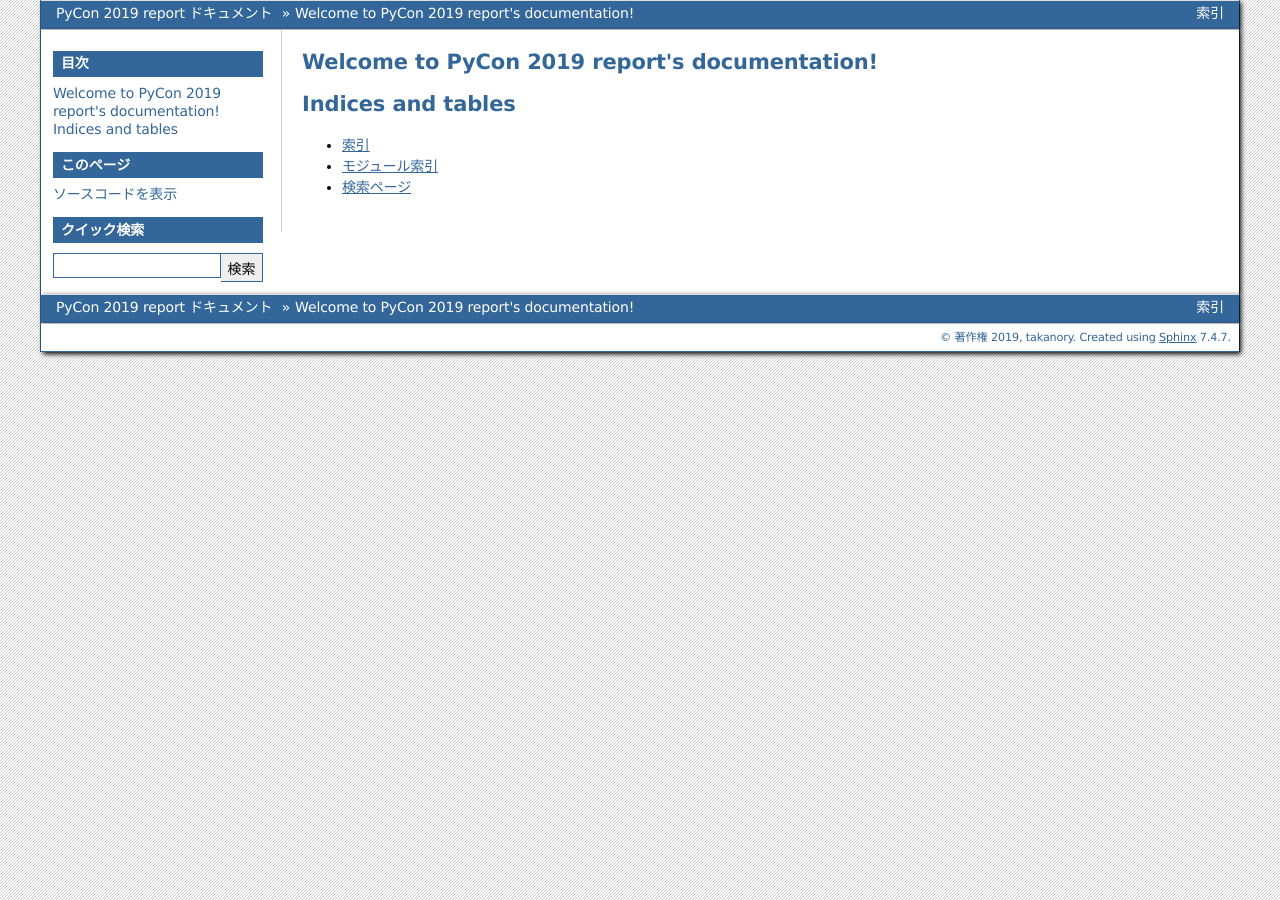
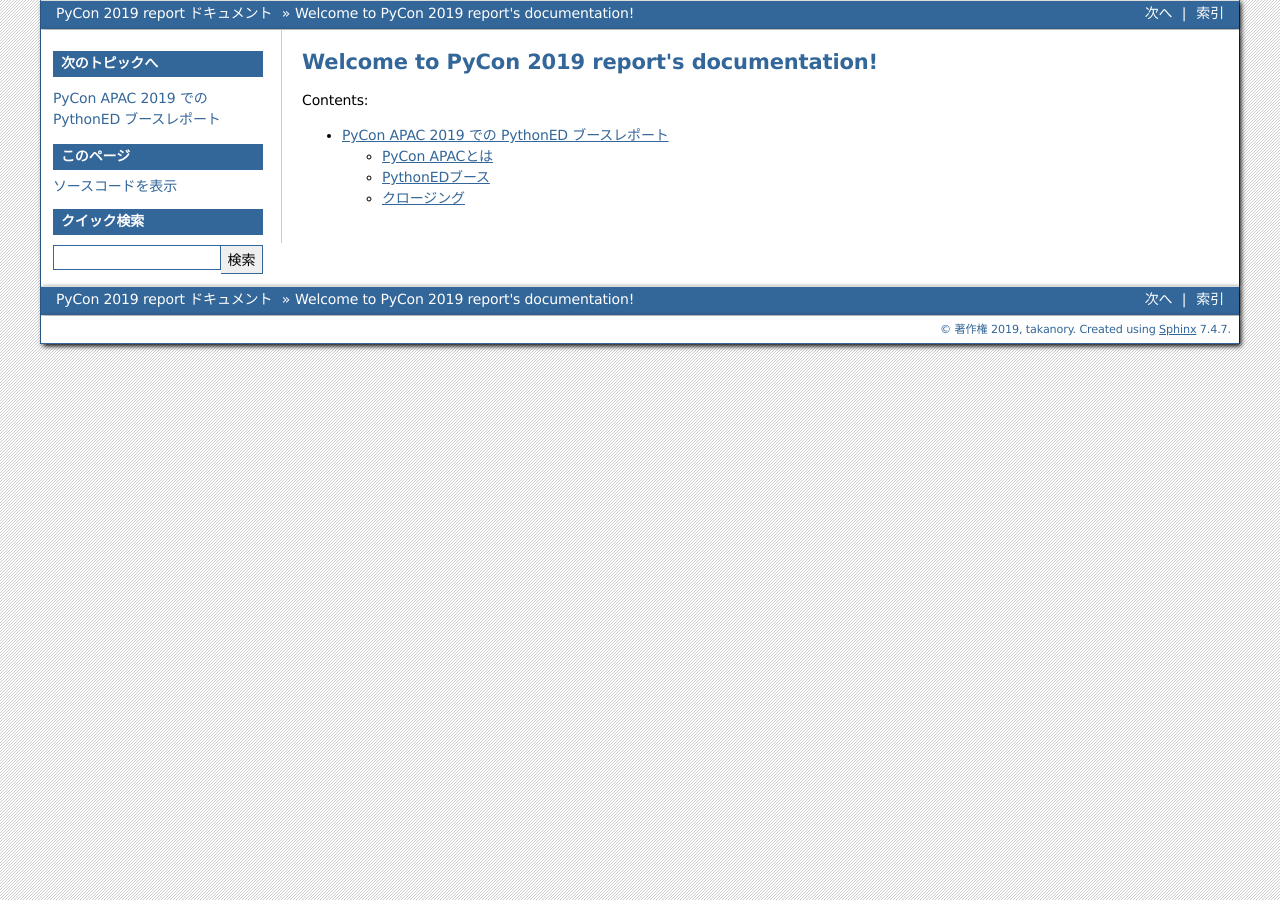
Before and after one commit to takanory/pycon2019report, a Sphinx documentation site: the page built from source/index.rst, in a window 1280 px wide. Built offline with Sphinx 7.4.7, drawn with Linux system fonts in a browser that asks for light colours; some of the changed lines change nothing that is shown.

Commit message:
add PythonED booth report

```diff
--- /dev/null
+++ b/source/apac-pythoned.rst
@@ -0,0 +1,78 @@
+==============================================
+ PyCon APAC 2019 での PythonED ブースレポート
+==============================================
+
+PyCon APACとは
+==============
+`PyCon <https://www.pycon.org/>`_ はPythonに関するカンファレンスで、日本で開催されるPyCon JPを含め世界中で開催されています。
+そのうちPyCon APACはアジア太平洋地域の広域PyConとして、2010年のシンガポールからはじまり、日本、台湾、韓国、マレーシアと各国で開催されてきました。
+
+`PyCon APAC 2019 <https://pycon.python.ph/>`_ は初めてフィリピンで開催され、そのイベントにPythonEDとしてスポンサーしてブースを出展して来たので、イベントの模様と合わせてレポートしたいと思います。
+
+.. figure:: /images/apac-pythoned/apac.png
+
+   PyCon APAC 22019 Webサイト
+
+以下はPyCon APAC 2019の開催概要です。
+
+:日程: 2019年2月23日(土)、24日(日)
+:場所: フィリピン、マカティ市
+:会場: iAcademy Nexus(Yakal Campus)
+:参加費: 2,000フィリピンペソ(約4,300円)
+:主催: `Python Phiillines <https://python.ph/>`_
+
+PythonEDブース
+==============
+PythonEDはSilverスポンサーとしてこのイベントをサポートしており、ブースを出展してきました。
+ブースは全部で6箇所くらいあり、朝会場に到着すると日本から持ち込んだ荷物を用いてブースを作成しました。
+今回のブース出展の目的は、PythonEDの認定試験を海外で展開することに興味がある企業を探すことであり、英語のチラシを用意しました。
+他には開発者が多いイベントなのでお土産用のステッカーを用意し、それ以外にマスコットのぬいぐるみ2体とマグカップを2つ持っていきました(かさばりました...)。
+写真は設営した直後のブースの様子です。左が私で右はその時に興味を持って話しかけてくれた現地のPyCon APAC参加者です。
+
+.. figure:: /images/apac-pythoned/booth.jpg
+
+   PythonEDブースの様子
+
+海外でのブース出展は私にとって初めての経験です。非常に刺激的な体験でありましたが、とても大変でした。
+まず、思ったよりも参加者のみなさんがブースに興味を持って来てくれます。
+そして英語で「これはなにか?」「この試験はどこで受けられるのか?」「英語にする予定はないのか?」「このぬいぐるみはもらえるのか?」と言ったことを質問してきます。
+それに対して私は脳みそをフル回転させながら、拙い英語で回答をし続けます。
+こういったやり取りがトークが終わったあとの休憩時間の度に繰り返されるため、非常に脳が疲れました。
+
+ブース対応をヘトヘトになりならも頑張ったおかげで、それぞれ100枚ずつ用意したステッカーとチラシは1日目の夕方には配り切ることができました。
+これは私自身とても達成感がありました。
+
+ブース対応は私一人なため、ブースで一生懸命説明している私の写真はありません。
+その代わりと言ってはなんですが、PythonEDではコーヒースポンサーもしており、隣にあるコーヒーブースはカンファンレンスを通して常に賑わっていました。
+
+.. figure:: /images/apac-pythoned/coffee.jpg
+
+   コーヒーブース
+
+クロージング
+============
+ブースで何回も「どうやったらもらえるの?」と聞かれたマスコットのぬいぐるみとマグカップですが、PyCon APACのスタッフの方と相談してクロージングでの参加者プレゼントとしてもらうことにしました。
+テーブルの左の方にあるのがPythonEDのぬいぐるみとマグカップです。
+右にあるのはPyCon APAC Tシャツです。
+
+.. figure:: /images/apac-pythoned/presents.jpg
+
+   クロージングでのプレゼント
+
+抽選方式は会場の席を多次元の配列にして、Pythonの ``random`` モジュールを使用して任意の席を選択するというものです。
+ローテクな感じですが、司会のトーク力もあり結構盛り上がっていました。
+
+.. figure:: /images/apac-pythoned/random.jpg
+
+   randomでのプレゼント抽選
+
+最終的にぬいぐるみも無事二人の新しい持ち主にもらわれていきました。
+これで帰りのバッグにお土産のスペースもできて、めでたしめでたしです。
+
+.. figure:: /images/apac-pythoned/winner1.jpg
+
+   新しい持ち主1
+
+.. figure:: /images/apac-pythoned/winner2.jpg
+
+   新しい持ち主2
--- a/source/index.rst
+++ b/source/index.rst
@@ -10,11 +10,4 @@
    :maxdepth: 2
    :caption: Contents:
 
-
-
-Indices and tables
-==================
-
-* :ref:`genindex`
-* :ref:`modindex`
-* :ref:`search`
+   apac-pythoned
```
Also changed, not shown: source/images/apac-pythoned/apac.png (added), 7 other files.
